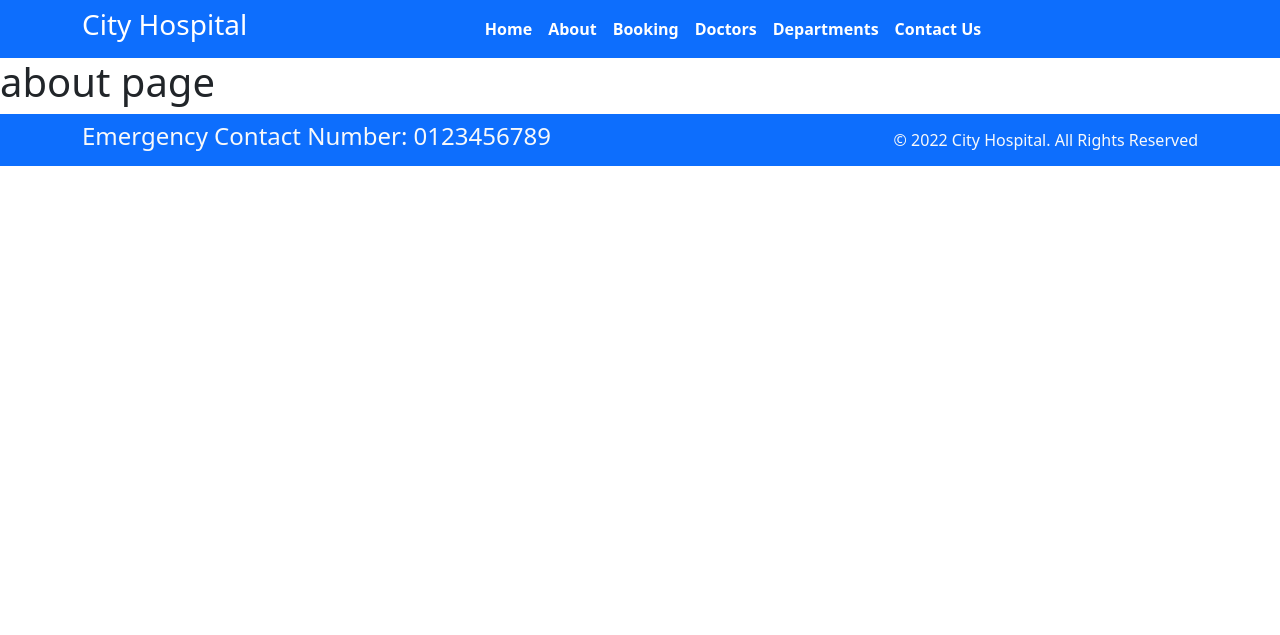
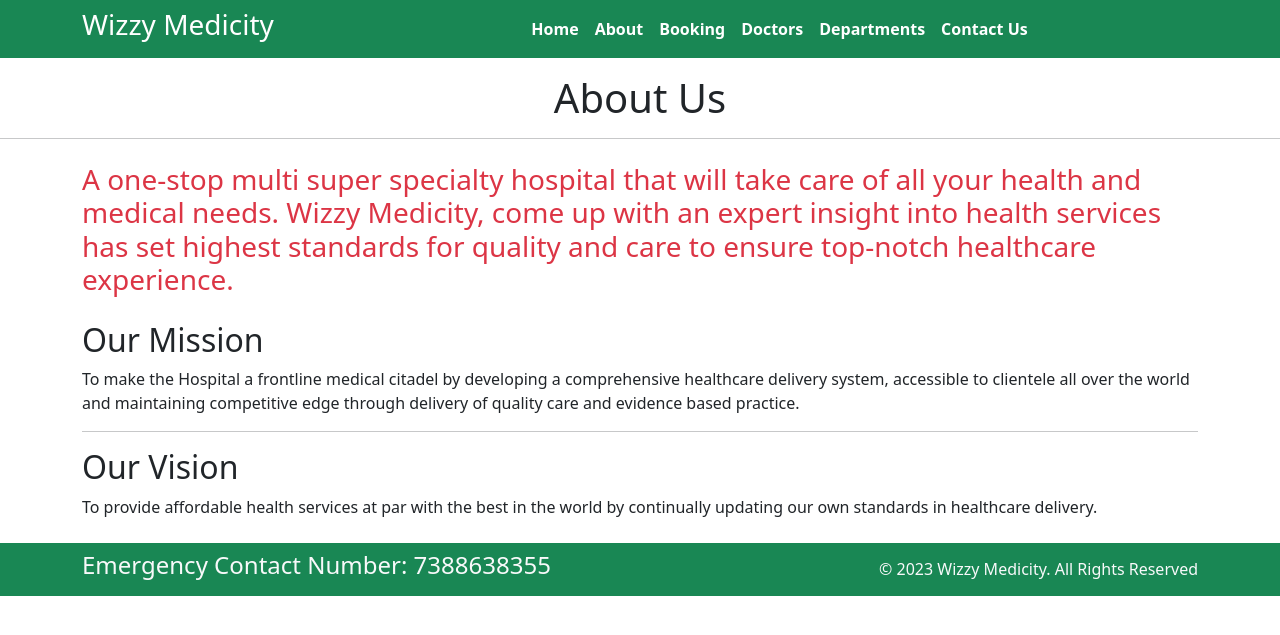
Before and after one commit to sajarappuz/hospital_management_django, a Django app: page /about/ in a window 1280 px wide. Shown: the top 635 px of the page. Run offline with Django 4.2, Linux system fonts and the light colour scheme; some libraries are stand-ins or nearby versions.

Commit message:
fourth commit

```diff
--- a/django_app/templates/About.html
+++ b/django_app/templates/About.html
@@ -5,5 +5,14 @@
 {% endblock %}
 
 {% block content %}
-<h1>about page</h1>
+<h1 class="text-center my-3">About Us</h1>
+<hr>
+<div class="container mb-4">
+<h3 class="text-danger my-4">A one-stop multi super specialty hospital that will take care of all your health and medical needs. Wizzy Medicity, come up with an expert insight into health services has set highest standards for quality and care to ensure top-notch healthcare experience.</h3>
+ <h2>Our Mission</h2>
+ <p>To make the Hospital a frontline medical citadel by developing a comprehensive healthcare delivery system, accessible to clientele all over the world and maintaining competitive edge through delivery of quality care and evidence based practice.</p>
+   <hr>
+ <h2>Our Vision</h2>
+ <p>To provide affordable health services at par with the best in the world by continually updating our own standards in healthcare delivery.</p>
+</div>
 {% endblock %}
--- a/django_app/templates/Contact.html
+++ b/django_app/templates/Contact.html
@@ -5,5 +5,8 @@
 {% endblock %}
 
 {% block content %}
-<h1>contact page</h1>
+<h1 class="text-center my-4">Contact Us</h1>
+<h2 class="text-center my-3">Whenever an emergency free feel to contact us </h2>
+<p class="my-3 text-center ">Phone : 8468393275</p>
+<p class="text-center my-5">wizzymedicity@gmail.com</p>
 {% endblock %}
--- a/django_app/templates/base.html
+++ b/django_app/templates/base.html
@@ -19,10 +19,10 @@
 
 <body>
 
-  <nav class="navbar bg-primary navbar-expand-md ">
+  <nav class="navbar bg-success navbar-expand-md ">
     <div class="container">
-      <div class="col-2 text-left pl-md-0">
-        <h3 class="text-white"> City Hospital </h3>
+      <div class="col-3 text-left pl-md-0">
+        <h3 class="text-white"> Wizzy Medicity </h3>
       </div>
 
       <div class="collapse navbar-collapse justify-content-center col-md-8 navbar-collapse-3">
@@ -60,14 +60,14 @@
 
 
   <section class="">
-    <footer class="pt-2 pb-2  bg-primary text-light">
+    <footer class="pt-2 pb-2  bg-success text-light">
       <div class="container">
         <div class="row align-items-center">
           <div class="col-12 col-md-8">
-            <h4>Emergency Contact Number: 0123456789</h4>
+            <h4>Emergency Contact Number: 7388638355</h4>
           </div>
           <div class="col-12 col-md-4 mt-4 mt-md-0 text-center text-md-end">
-            © 2022 City Hospital. All Rights Reserved
+            &copy; 2023 Wizzy Medicity. All Rights Reserved
           </div>
         </div>
       </div>
--- a/django_app/templates/index.html
+++ b/django_app/templates/index.html
@@ -7,7 +7,7 @@
 {% block content %}
 {% load static %}
 
-
+<h1 class="text-center my-4">We Provide Best Care For <br>You and Your Family</h1>
 <div id="carouselExampleDark" class="carousel carousel-dark slide" data-bs-ride="carousel">
     <div class="carousel-indicators">
       <button type="button" data-bs-target="#carouselExampleDark" data-bs-slide-to="0" class="active" aria-current="true" aria-label="Slide 1"></button>
@@ -36,4 +36,6 @@
       <span class="visually-hidden">Next</span>
     </button>
   </div>
+
+
 {% endblock %}
```
